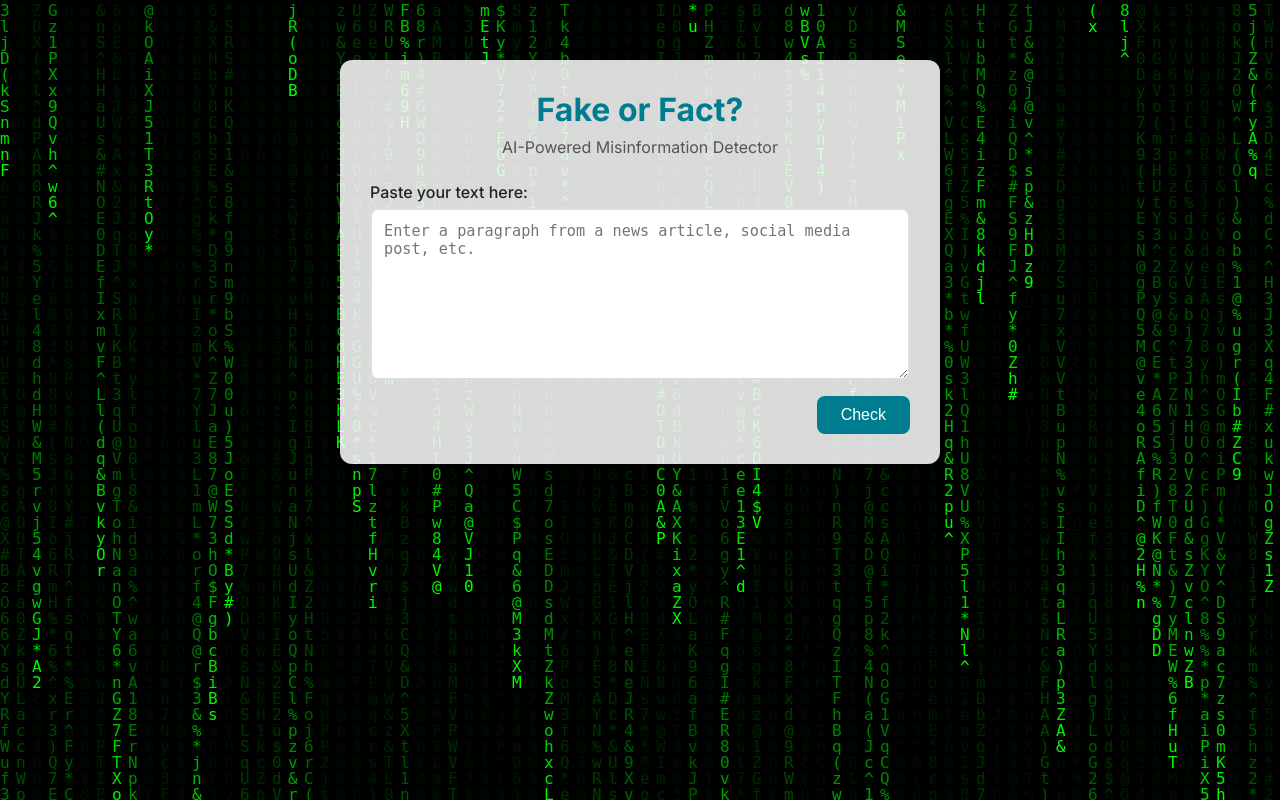
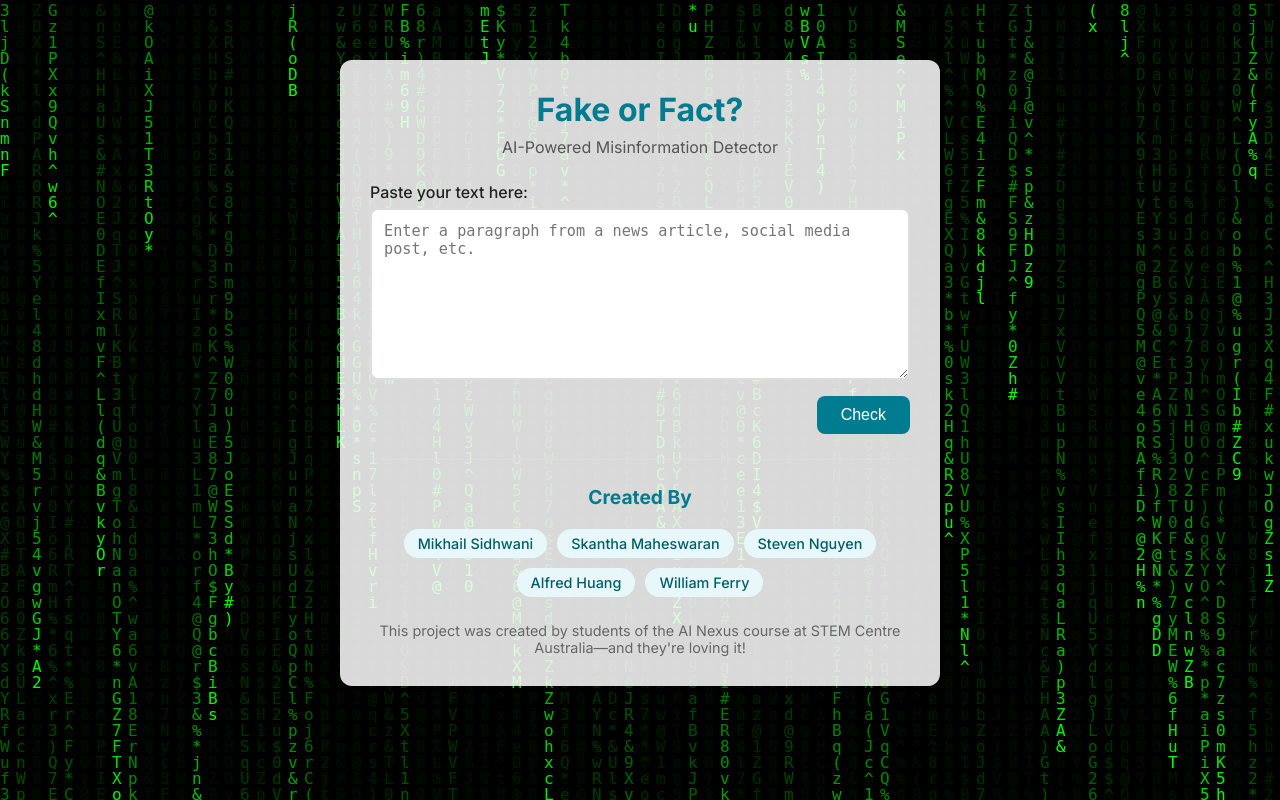
Before and after one commit to kkmayank1983/fake-or-fact-new, a Flask app: page / in a window 1280 px wide. Run offline with Flask 3, Linux system fonts and the light colour scheme.

Commit message:
Add author section and fix layout scroll issue

```diff
--- a/static/styles_full.css
+++ b/static/styles_full.css
@@ -9,8 +9,8 @@
 
 body {
   font-family: 'Inter', sans-serif;
-  /* Hide scrollbars behind canvas */
-  overflow: hidden;
+  /* Allow vertical scrolling for content */
+  overflow-y: scroll; /* <--- THIS IS THE FIX */
   background: #000; /* Fallback if canvas fails */
 }
 
@@ -116,3 +116,45 @@ body {
   font-size: 1.1rem;
   color: #007c91;
 }
+
+/* --- Authors Footer --- */
+.site-footer {
+  text-align: center;
+  margin-top: 25px;
+  padding-top: 25px;
+  border-top: 1px solid #ddd;
+}
+.site-footer h3 {
+  font-size: 1.2rem;
+  color: #007c91;
+  margin-bottom: 15px;
+  font-weight: 600;
+}
+.author-list {
+  display: flex;
+  flex-wrap: wrap;
+  justify-content: center;
+  list-style: none;
+  padding: 0;
+  margin: 0 0 15px 0;
+}
+.author-list li {
+  background-color: #e8f7f9;
+  color: #005f6a;
+  padding: 6px 14px;
+  margin: 5px;
+  border-radius: 16px;
+  font-size: 0.9rem;
+  font-weight: 500;
+  transition: background-color 0.2s, color 0.2s;
+}
+.author-list li:hover {
+  background-color: #007c91;
+  color: #fff;
+  cursor: default;
+}
+.course-info {
+  font-size: 0.9rem;
+  color: #666;
+  margin-top: 20px;
+}
--- a/templates/index.html
+++ b/templates/index.html
@@ -41,13 +41,30 @@
       <span class="result-value" style="color: #d9534f;">{{ error }}</span>
     </div>
     {% endif %}
+
+    <!-- ===== START OF NEW AUTHORS SECTION ===== -->
+    <footer class="site-footer">
+      <h3>Created By</h3>
+      <ul class="author-list">
+        <li>Mikhail Sidhwani</li>
+        <li>Skantha Maheswaran</li>
+        <li>Steven Nguyen</li>
+        <li>Alfred Huang</li>
+        <li>William Ferry</li>
+      </ul>
+      <p class="course-info">
+        This project was created by students of the AI Nexus course at STEM Centre Australia—and they're loving it!
+      </p>
+    </footer>
+    <!-- ===== END OF NEW AUTHORS SECTION ===== -->
+
   </div>
 
   <!-- Matrix effect script -->
   <script>
     /**
      * Matrix Falling Code effect
-     * Adapted from: https://github.com/andresz74/matrix :contentReference[oaicite:9]{index=9}
+     * Adapted from: https://github.com/andresz74/matrix
      */
     const canvas = document.getElementById('matrix');
     const ctx = canvas.getContext('2d');
```
